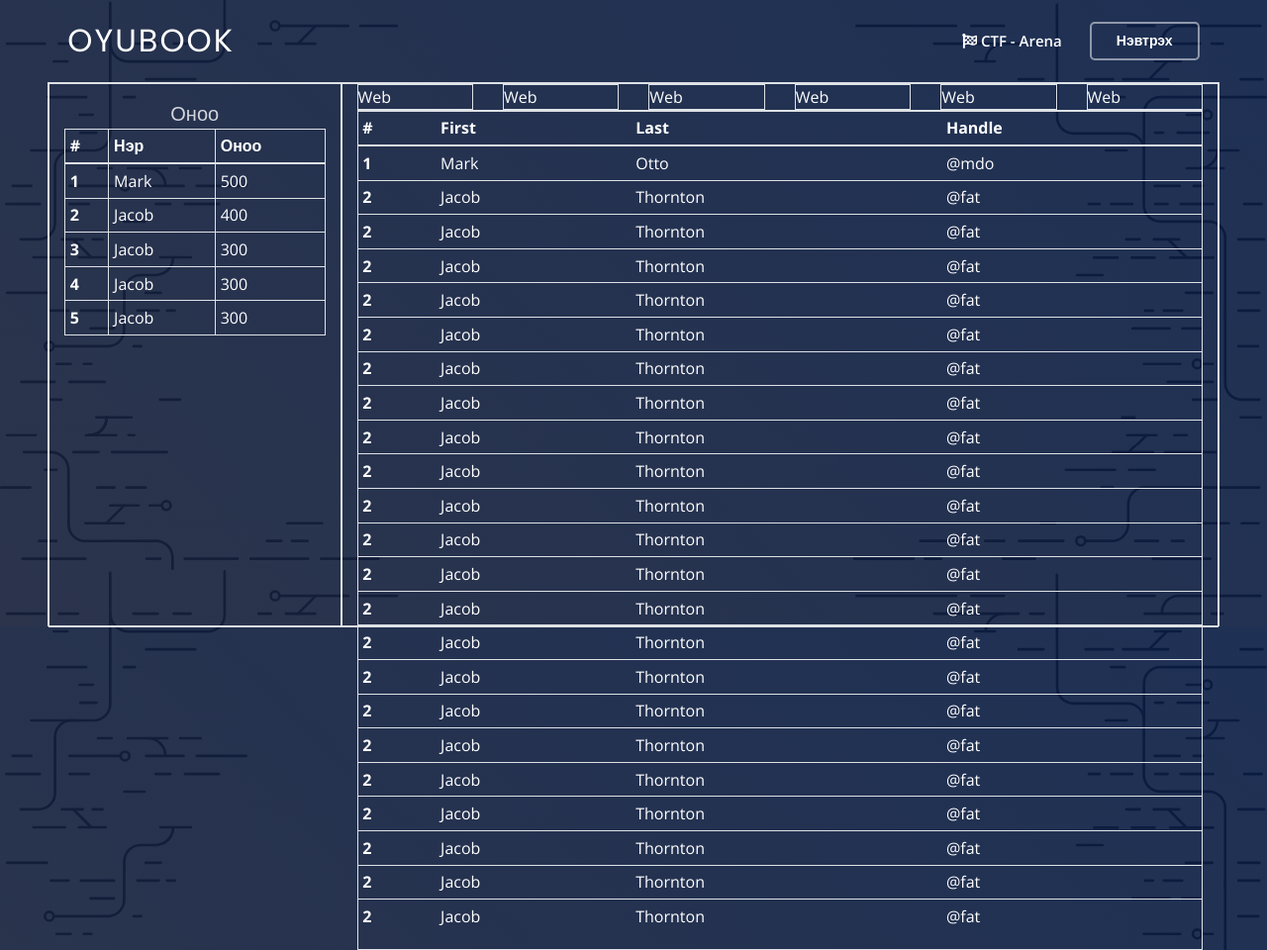
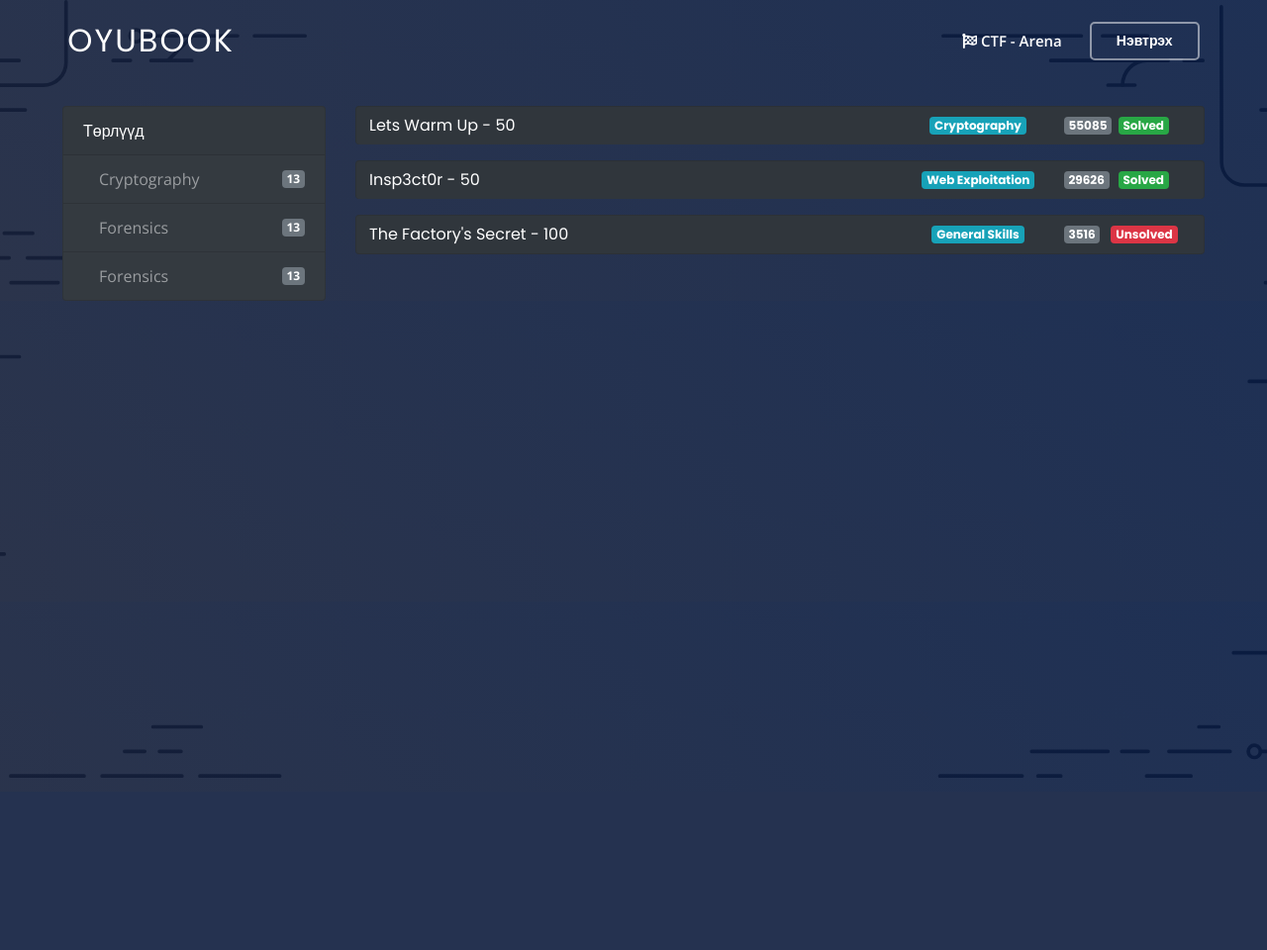
Before and after one commit to EnhboldH/OyuBook, a Django app: page /ctf/ in a window 1280 px wide. Shown: the whole page at 99% size. After the commit the page ends 786 px from the top, so only its background shows below. Run offline with Django 3.2, Linux system fonts and the light colour scheme; some libraries are stand-ins or nearby versions.

Commit message:
default scripted commit by byamb4

```diff
--- a/src/backend/design/static/css/layout.css
+++ b/src/backend/design/static/css/layout.css
@@ -1,8 +1,12 @@
 body {
   font-family: "Open Sans", sans-serif;
   color: #444444;
-  background-image: linear-gradient(45deg, rgba(20, 30, 56, 0.9) 0%, rgba(6, 26, 66, 0.9) 100%), url("/static/img/base/codelines.svg");
-  background-size: center;
+  background-repeat: no-repeat;
+  background: linear-gradient(45deg, rgba(20, 30, 56, 0.9) 0%, rgba(6, 26, 66, 0.9) 100%), url("/static/img/base/codelines.svg") no-repeat center center fixed;
+  -webkit-background-size: cover;
+  -moz-background-size: cover;
+  -o-background-size: cover;
+  background-size: cover;
 }
 
 a {
@@ -396,3 +400,15 @@ h1, h2, h3, h4, h5, h6 {
     transform: translateY(-10px);
   }
 }
+::-webkit-scrollbar {
+  width: 1px;
+}
+::-webkit-scrollbar-track {
+  background: #f1f1f1;
+}
+::-webkit-scrollbar-thumb {
+  background: #888;
+}
+  ::-webkit-scrollbar-thumb:hover {
+  background: #555;
+}
--- a/src/backend/design/static/css/users/profile.css
+++ b/src/backend/design/static/css/users/profile.css
@@ -1,8 +1,9 @@
 * {
-    color: white;
+  color: white;
 }
 body {
-  background-image: linear-gradient(45deg, rgba(20, 30, 56, 0.9) 0%, rgba(6, 26, 66, 0.5) 100%), url("/static/img/base/wallpaper.jpg");
+   background: linear-gradient(45deg, rgba(20, 30, 56, 0.9) 0%, rgba(6, 26, 66, 0.5) 100%), url("/static/img/base/wallpaper6.jpg") no-repeat center center fixed;
+
   background-size: cover;
 }
 ._profile {
--- a/src/backend/design/templates/ctf/index.html
+++ b/src/backend/design/templates/ctf/index.html
@@ -2,247 +2,152 @@
 {% block style %}
 <style>
   * {
-    color: white;
+    color: #fff;
+  }
+  ._card-category {
+    color: rgba(255, 255, 255, 0.5);
+  }
+  ._card-category:hover {
+    color: rgba(255, 255, 255, 0.8);
+  }
+  ._challenge .card-header {
+    padding: 0;
+  }
+  ._challenge-card {
+    background-color: rgba(50, 56, 62, 1);
+  }
+  ._challenge-title {
+    color: #fff;
+  }
+  ._challenge-title:hover {
+    color: rgba(255, 255, 255, 0.8);
+  }
+  ._challenge-button {
+    text-decoration: none !important;
+    width: 100%;
   }
 
 </style>
 {% endblock %}
 {% block content %}
 <section id="main" class="d-flex">
-  <div class="container-fluid ml-5 mr-5">
-    <div class="row border" style="height: 550px">
-      <div class="col-md-3 border" style="height: 550px;">
+  <div class="container-fluid ml-5 mr-5 mt-4">
+    <div class="row">
+      <div class="col-md-3">
         <div class="row">
           <div class="col-12">
             <div class="row">
               <div class="col-12">
-                <table class="table table-bordered table-sm">
-                  <h2 class="text-center">Оноо</h2>
-                  <thead>
-                    <tr>
-                      <th scope="col">#</th>
-                      <th scope="col">Нэр</th>
-                      <th scope="col">Оноо</th>
-                    </tr>
-                  </thead>
-                  <tbody>
-                    <tr>
-                      <th scope="row">1</th>
-                      <td>Mark</td>
-                      <td>500</td>
-                    </tr>
-                    <tr>
-                      <th scope="row">2</th>
-                      <td>Jacob</td>
-                      <td>400</td>
-                    </tr>
-                    <tr>
-                      <th scope="row">3</th>
-                      <td>Jacob</td>
-                      <td>300</td>
-                    </tr>
-                    <tr>
-                      <th scope="row">4</th>
-                      <td>Jacob</td>
-                      <td>300</td>
-                    </tr>
-                    <tr>
-                      <th scope="row">5</th>
-                      <td>Jacob</td>
-                      <td>300</td>
-                    </tr>
-                  </tbody>
-                </table>
+                <div class="card bg-dark">
+                  <div class="card-header">Төрлүүд</div>
+                  <ul class="list-group list-group-flush">
+                    <li class="list-group-item bg-dark">
+                      <a class="ml-3 _card-category" href="#">Cryptography
+                      <span class="badge badge-secondary float-right" style="margin-top: 3px;">13</span>
+                      </a>
+                    </li>
+                    <li class="list-group-item bg-dark">
+                      <a class="ml-3 _card-category" href="#">Forensics
+                      <span class="badge badge-secondary float-right" style="margin-top: 3px;">13</span>
+                      </a>
+                    </li>
+                    <li class="list-group-item bg-dark">
+                      <a class="ml-3 _card-category" href="#">Forensics
+                      <span class="badge badge-secondary float-right" style="margin-top: 3px;">13</span>
+                      </a>
+                    </li>
+                  </ul>
+                </div>
               </div>
             </div>
           </div>
         </div>
       </div>
-      <div class="col-md-9 border" style="height: 550px;">
-        <div class="row">
-          <div class="col-2">
-            <div class="border">
-              <span>Web</span>
+      <div class="col-md-9 _challenge">
+        <div class="accordion" id="accordionExample">
+
+          <div class="card rounded _challenge-card">
+            <div class="card-header" id="headingOne">
+              <h5 class="mb-0">
+                <button class="btn btn-link _challenge-button" type="button" data-toggle="collapse" data-target="#collapseOne" aria-expanded="true" aria-controls="collapseOne">
+                  <div class="row" style="padding: 0px;">
+                    <span class="col-8 _challenge-title" style="text-align: left;">Lets Warm Up - 50</span>
+                    <div class="col-4 row" style="padding: 0px;">
+                      <div class="col-6">
+                        <span class="badge badge-info">Cryptography</span>
+                      </div>
+                      <div class="col-2">
+                        <span class="badge badge-secondary">55085</span>
+                      </div>
+                      <div class="col-4">
+                        <span class="badge badge-success">Solved</span>
+                      </div>
+                    </div>
+                  </div>
+                </button>
+              </h5>
+            </div>
+
+            <div id="collapseOne" class="collapse" aria-labelledby="headingOne" data-parent="#accordionExample">
+              <div class="card-body">
+                <small>This program executes any shellcode that you give it. Can you spawn a shell and use that to read the flag.txt? You can find the program in /problems/handy-shellcode_5_d1b3658f284f442eac06607b8ac4d1f5 on the shell server. Source.</small>
+              </div>
             </div>
           </div>
-          <div class="col-2">
-            <div class="border">
-              <span>Web</span>
+          <div class="card mt-3 rounded _challenge-card">
+            <div class="card-header" id="headingTwo">
+              <h5 class="mb-0">
+                <button class="btn btn-link collapsed _challenge-button" type="button" data-toggle="collapse" data-target="#collapseTwo" aria-expanded="false" aria-controls="collapseTwo">
+                  <div class="row" style="padding: 0px;">
+                    <span class="col-8 _challenge-title" style="text-align: left;">Insp3ct0r - 50</span>
+                    <div class="col-4 row" style="padding: 0px;">
+                      <div class="col-6">
+                        <span class="badge badge-info">Web Exploitation</span>
+                      </div>
+                      <div class="col-2">
+                        <span class="badge badge-secondary">29626</span>
+                      </div>
+                      <div class="col-4">
+                        <span class="badge badge-success">Solved</span>
+                      </div>
+                    </div>
+                  </div>
+                </button>
+              </h5>
+            </div>
+            <div id="collapseTwo" class="collapse" aria-labelledby="headingTwo" data-parent="#accordionExample">
+              <div class="card-body">
+                <small>Can you convert the number 42 (base 10) to binary (base 2)?</small>
+              </div>
             </div>
           </div>
-          <div class="col-2">
-            <div class="border">
-              <span>Web</span>
+          <div class="card mt-3 rounded _challenge-card">
+            <div class="card-header" id="headingThree">
+              <h5 class="mb-0">
+                <button class="btn btn-link collapsed _challenge-button" type="button" data-toggle="collapse" data-target="#collapseThree" aria-expanded="false" aria-controls="collapseThree">
+                  <div class="row" style="padding: 0px;">
+                    <span class="col-8 _challenge-title" style="text-align: left;">The Factory's Secret - 100</span>
+                    <div class="col-4 row" style="padding: 0px;">
+                      <div class="col-6">
+                        <span class="badge badge-info">General Skills</span>
+                      </div>
+                      <div class="col-2">
+                        <span class="badge badge-secondary">3516</span>
+                      </div>
+                      <div class="col-4">
+                        <span class="badge badge-danger">Unsolved</span>
+                      </div>
+                    </div>
+                  </div>
+                </button>
+              </h5>
+            </div>
+            <div id="collapseThree" class="collapse" aria-labelledby="headingThree" data-parent="#accordionExample">
+              <div class="card-body">
+                <small>Your mission is to enter Dr. Evil's laboratory and retrieve the blueprints for his Doomsday Project. The laboratory is protected by a series of locked vault doors. Each door is controlled by a computer and requires a password to open. Unfortunately, our undercover agents have not been able to obtain the secret passwords for the vault doors, but one of our junior agents obtained the source code for each vault's computer! You will need to read the source code for each level to figure out what the password is for that vault door. As a warmup, we have created a replica vault in our training facility. The source code for the training vault is here: <VaultDoorTraining class="java"></VaultDoorTraining></small>
+              </div>
             </div>
           </div>
-          <div class="col-2">
-            <div class="border">
-              <span>Web</span>
-            </div>
-          </div>
-          <div class="col-2">
-            <div class="border">
-              <span>Web</span>
-            </div>
-          </div>
-          <div class="col-2">
-            <div class="border">
-              <span>Web</span>
-            </div>
-          </div>
-        </div>
-        <div class="border">
-          <table class="table table-sm table-hover">
-            <thead>
-              <tr>
-                <th scope="col">#</th>
-                <th scope="col">First</th>
-                <th scope="col">Last</th>
-                <th scope="col">Handle</th>
-              </tr>
-            </thead>
-            <tbody>
-              <tr>
-                <th scope="row">1</th>
-                <td>Mark</td>
-                <td>Otto</td>
-                <td>@mdo</td>
-              </tr>
-              <tr>
-                <th scope="row">2</th>
-                <td>Jacob</td>
-                <td>Thornton</td>
-                <td>@fat</td>
-              </tr>
-              <tr>
-                <th scope="row">2</th>
-                <td>Jacob</td>
-                <td>Thornton</td>
-                <td>@fat</td>
-              </tr>
-              <tr>
-                <th scope="row">2</th>
-                <td>Jacob</td>
-                <td>Thornton</td>
-                <td>@fat</td>
-              </tr>
-              <tr>
-                <th scope="row">2</th>
-                <td>Jacob</td>
-                <td>Thornton</td>
-                <td>@fat</td>
-              </tr>
-              <tr>
-                <th scope="row">2</th>
-                <td>Jacob</td>
-                <td>Thornton</td>
-                <td>@fat</td>
-              </tr>
-              <tr>
-                <th scope="row">2</th>
-                <td>Jacob</td>
-                <td>Thornton</td>
-                <td>@fat</td>
-              </tr>
-              <tr>
-                <th scope="row">2</th>
-                <td>Jacob</td>
-                <td>Thornton</td>
-                <td>@fat</td>
-              </tr>
-              <tr>
-                <th scope="row">2</th>
-                <td>Jacob</td>
-                <td>Thornton</td>
-                <td>@fat</td>
-              </tr>
-              <tr>
-                <th scope="row">2</th>
-                <td>Jacob</td>
-                <td>Thornton</td>
-                <td>@fat</td>
-              </tr>
-              <tr>
-                <th scope="row">2</th>
-                <td>Jacob</td>
-                <td>Thornton</td>
-                <td>@fat</td>
-              </tr>
-              <tr>
-                <th scope="row">2</th>
-                <td>Jacob</td>
-                <td>Thornton</td>
-                <td>@fat</td>
-              </tr>
-              <tr>
-                <th scope="row">2</th>
-                <td>Jacob</td>
-                <td>Thornton</td>
-                <td>@fat</td>
-              </tr>
-              <tr>
-                <th scope="row">2</th>
-                <td>Jacob</td>
-                <td>Thornton</td>
-                <td>@fat</td>
-              </tr>
-              <tr>
-                <th scope="row">2</th>
-                <td>Jacob</td>
-                <td>Thornton</td>
-                <td>@fat</td>
-              </tr>
-              <tr>
-                <th scope="row">2</th>
-                <td>Jacob</td>
-                <td>Thornton</td>
-                <td>@fat</td>
-              </tr>
-              <tr>
-                <th scope="row">2</th>
-                <td>Jacob</td>
-                <td>Thornton</td>
-                <td>@fat</td>
-              </tr>
-              <tr>
-                <th scope="row">2</th>
-                <td>Jacob</td>
-                <td>Thornton</td>
-                <td>@fat</td>
-              </tr>
-              <tr>
-                <th scope="row">2</th>
-                <td>Jacob</td>
-                <td>Thornton</td>
-                <td>@fat</td>
-              </tr>
-              <tr>
-                <th scope="row">2</th>
-                <td>Jacob</td>
-                <td>Thornton</td>
-                <td>@fat</td>
-              </tr>
-              <tr>
-                <th scope="row">2</th>
-                <td>Jacob</td>
-                <td>Thornton</td>
-                <td>@fat</td>
-              </tr>
-              <tr>
-                <th scope="row">2</th>
-                <td>Jacob</td>
-                <td>Thornton</td>
-                <td>@fat</td>
-              </tr>
-              <tr>
-                <th scope="row">2</th>
-                <td>Jacob</td>
-                <td>Thornton</td>
-                <td>@fat</td>
-              </tr>
-
-            </tbody>
-          </table>
         </div>
       </div>
     </div>
--- a/src/backend/design/templates/layout.html
+++ b/src/backend/design/templates/layout.html
@@ -48,6 +48,7 @@
   {% block content %}
   {% endblock %}
   <script src="{% static 'vendor/jquery/jquery.min.js' %}"></script>
+  <script src="{% static 'vendor/bootstrap/js/bootstrap.min.js' %}"></script>
   <script src="{% static 'vendor/counterup/counterup.min.js' %}"></script>
   <script src="{% static 'vendor/owl.carousel/owl.carousel.min.js' %}"></script>
   <script src="{% static 'vendor/isotope-layout/isotope.pkgd.min.js' %}"></script>
```
Also changed, not shown: src/backend/design/templates/users/test.html (deleted, +0 -27 lines).
